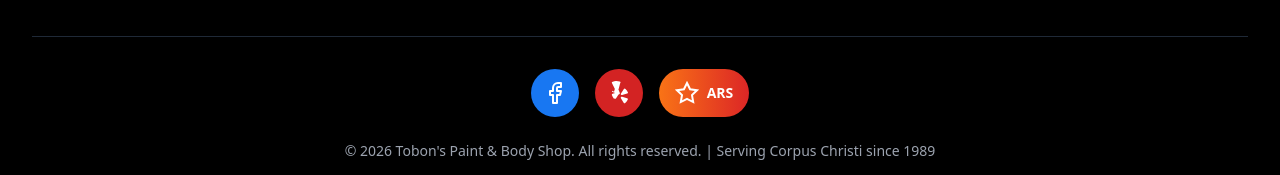
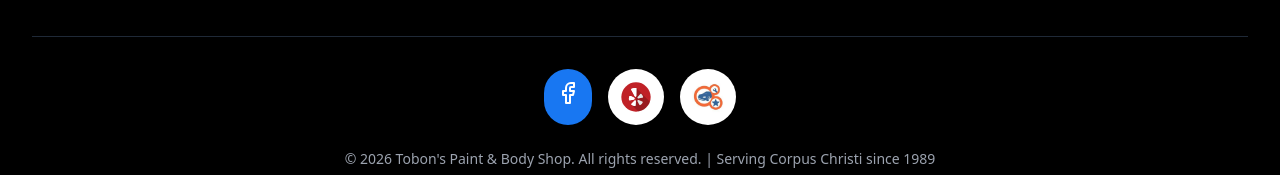
Before and after one commit to jzonkel1/Tobon-s-Paint-Body-Shop, a React (Vite) app: page / in a window 1280 px wide. Shown: the part 6346-6521 px from the top of the page. Built offline with nearby package versions, Linux system fonts and the light colour scheme.

Commit message:
Updated Footer.tsx

```diff
--- a/src/components/Footer.tsx
+++ b/src/components/Footer.tsx
@@ -175,24 +175,19 @@ export default function Footer({ onNavigate }: FooterProps) {
                 href="https://www.yelp.com/biz/tobons-paint-and-body-shop-corpus-christi"
                 target="_blank"
                 rel="noopener noreferrer"
-                className="bg-[#D32323] hover:bg-[#a31919] p-3 rounded-full transition-colors shadow-lg"
+                className="bg-white hover:bg-gray-100 p-3 rounded-full transition-colors shadow-lg flex items-center justify-center"
                 aria-label="Visit our Yelp page"
               >
-                <svg className="w-6 h-6 text-white" viewBox="0 0 24 24" fill="currentColor">
-                  <path d="M20.16 12.594l-4.995 1.433c-.96.276-1.74-.8-1.176-1.63l2.905-4.308a1.072 1.072 0 0 1 1.596-.206 9.194 9.194 0 0 1 2.364 3.252 1.073 1.073 0 0 1-.686 1.459zm-5.025 3.152l4.942 1.606a1.072 1.072 0 0 1 .636 1.48 9.316 9.316 0 0 1-2.47 3.169 1.073 1.073 0 0 1-1.592-.26l-2.76-4.409c-.528-.847.288-1.894 1.236-1.584zm-4.796-2.818L5.168 2.381A1.073 1.073 0 0 1 5.8.708 9.395 9.395 0 0 1 8.932.034a9.344 9.344 0 0 1 3.665.555 1.073 1.073 0 0 1 .55 1.685L10.348 12.92a1.006 1.006 0 0 1-1.79.017zm-3.301-2.148l1.428-4.996c.276-.96 1.652-.69 2.08.408l2.204 5.598c.38.965-.563 1.93-1.452 1.47L5.644 11.09a1.073 1.073 0 0 1-.595-1.31zm-.055 6.968a9.372 9.372 0 0 1-2.014-3.44 1.073 1.073 0 0 1 .665-1.456l5.026-1.496c.96-.285 1.74.795 1.179 1.626L9.114 17.293a1.072 1.072 0 0 1-1.596.232z"/>
-                </svg>
+                <img src="/19b872cc66b8bfc0fb8d947e8728f183.svg" alt="Yelp" className="w-8 h-8" />
               </a>
               <a
                 href="https://autorepairscore.com/tx/corpus-christi/tobons-paint-body-shop-corpus-christi-texas"
                 target="_blank"
                 rel="noopener noreferrer"
-                className="bg-gradient-to-r from-orange-500 to-red-600 hover:from-orange-600 hover:to-red-700 px-4 py-3 rounded-full transition-colors shadow-lg flex items-center gap-2"
+                className="bg-white hover:bg-gray-100 p-3 rounded-full transition-colors shadow-lg flex items-center justify-center"
                 aria-label="Visit our AutoRepairScore page"
               >
-                <svg className="w-6 h-6 text-white" viewBox="0 0 24 24" fill="none" stroke="currentColor" strokeWidth="2">
-                  <path d="M12 2L15.09 8.26L22 9.27L17 14.14L18.18 21.02L12 17.77L5.82 21.02L7 14.14L2 9.27L8.91 8.26L12 2Z" />
-                </svg>
-                <span className="text-white font-bold text-sm">ARS</span>
+                <img src="/447210309_399267936448192_2073111667863481145_n.jpg" alt="AutoRepairScore" className="w-8 h-8" />
               </a>
             </div>
             <p className="text-gray-400 text-sm">
--- a/src/pages/Contact.tsx
+++ b/src/pages/Contact.tsx
@@ -129,24 +129,19 @@ export default function Contact() {
                     href="https://www.yelp.com/biz/tobons-paint-and-body-shop-corpus-christi"
                     target="_blank"
                     rel="noopener noreferrer"
-                    className="bg-[#D32323] hover:bg-[#a31919] p-3 rounded-full transition-colors shadow-lg"
+                    className="bg-white hover:bg-gray-100 p-3 rounded-full transition-colors shadow-lg flex items-center justify-center"
                     aria-label="Visit our Yelp page"
                   >
-                    <svg className="w-6 h-6 text-white" viewBox="0 0 24 24" fill="currentColor">
-                      <path d="M20.16 12.594l-4.995 1.433c-.96.276-1.74-.8-1.176-1.63l2.905-4.308a1.072 1.072 0 0 1 1.596-.206 9.194 9.194 0 0 1 2.364 3.252 1.073 1.073 0 0 1-.686 1.459zm-5.025 3.152l4.942 1.606a1.072 1.072 0 0 1 .636 1.48 9.316 9.316 0 0 1-2.47 3.169 1.073 1.073 0 0 1-1.592-.26l-2.76-4.409c-.528-.847.288-1.894 1.236-1.584zm-4.796-2.818L5.168 2.381A1.073 1.073 0 0 1 5.8.708 9.395 9.395 0 0 1 8.932.034a9.344 9.344 0 0 1 3.665.555 1.073 1.073 0 0 1 .55 1.685L10.348 12.92a1.006 1.006 0 0 1-1.79.017zm-3.301-2.148l1.428-4.996c.276-.96 1.652-.69 2.08.408l2.204 5.598c.38.965-.563 1.93-1.452 1.47L5.644 11.09a1.073 1.073 0 0 1-.595-1.31zm-.055 6.968a9.372 9.372 0 0 1-2.014-3.44 1.073 1.073 0 0 1 .665-1.456l5.026-1.496c.96-.285 1.74.795 1.179 1.626L9.114 17.293a1.072 1.072 0 0 1-1.596.232z"/>
-                    </svg>
+                    <img src="/19b872cc66b8bfc0fb8d947e8728f183.svg" alt="Yelp" className="w-8 h-8" />
                   </a>
                   <a
                     href="https://autorepairscore.com/tx/corpus-christi/tobons-paint-body-shop-corpus-christi-texas"
                     target="_blank"
                     rel="noopener noreferrer"
-                    className="bg-gradient-to-r from-orange-500 to-red-600 hover:from-orange-600 hover:to-red-700 px-4 py-3 rounded-full transition-colors shadow-lg flex items-center gap-2"
+                    className="bg-white hover:bg-gray-100 p-3 rounded-full transition-colors shadow-lg flex items-center justify-center"
                     aria-label="Visit our AutoRepairScore page"
                   >
-                    <svg className="w-6 h-6 text-white" viewBox="0 0 24 24" fill="none" stroke="currentColor" strokeWidth="2">
-                      <path d="M12 2L15.09 8.26L22 9.27L17 14.14L18.18 21.02L12 17.77L5.82 21.02L7 14.14L2 9.27L8.91 8.26L12 2Z" />
-                    </svg>
-                    <span className="text-white font-bold text-sm">ARS</span>
+                    <img src="/447210309_399267936448192_2073111667863481145_n.jpg" alt="AutoRepairScore" className="w-8 h-8" />
                   </a>
                 </div>
               </div>
```
